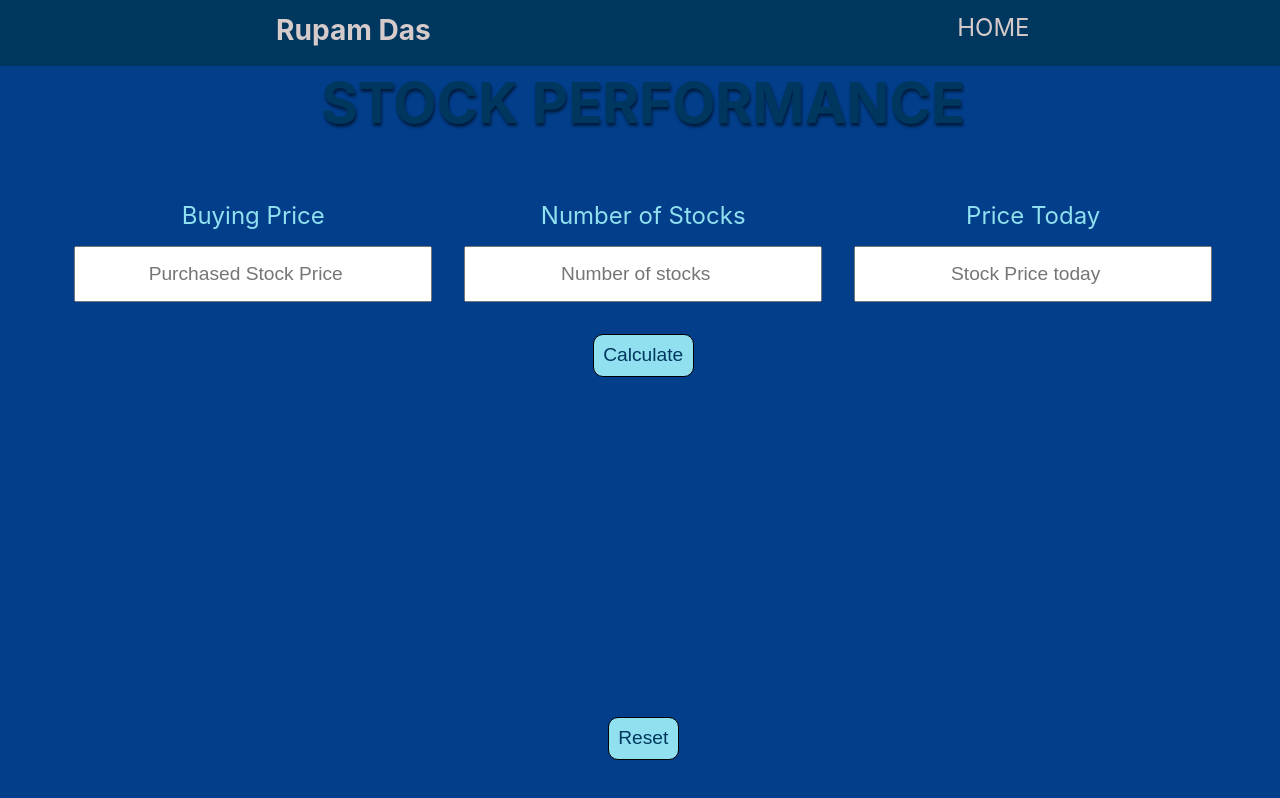
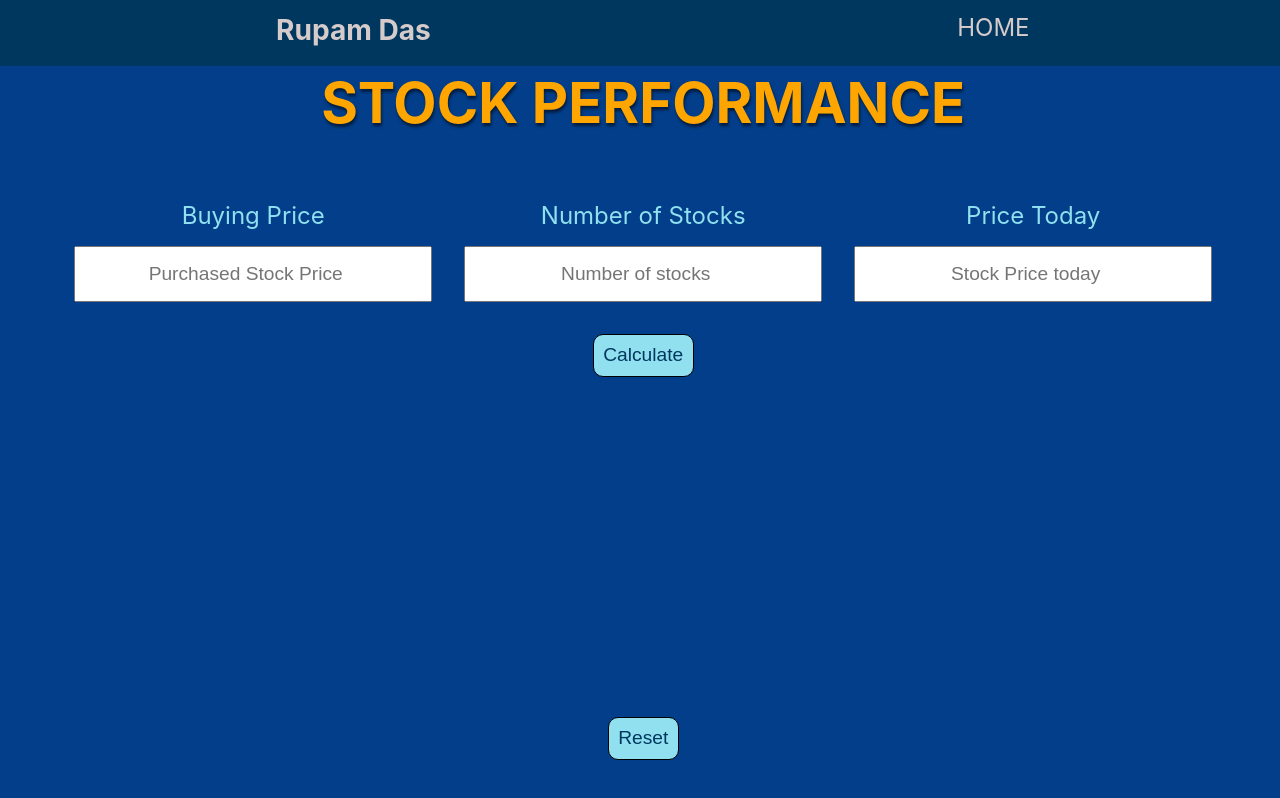
Before and after one commit to Rupamdas832/SmallApps, a React (Create React App) app: page /profitloss in a window 1280 px wide. Shown: the top 798 px of the page. Built offline with nearby package versions, Linux system fonts and the light colour scheme.

Commit message:
profit color changed

```diff
--- a/src/Components/ProfitLoss.js
+++ b/src/Components/ProfitLoss.js
@@ -38,7 +38,7 @@ function ProfitLoss() {
     }
     return (
         <div className="profitLoss" style={{backgroundColor: `${negative}`}}>
-        <Heading title="Stock Performance" color="golden"/>
+        <Heading title="Stock Performance" color="orange"/>
             <form className="profitForm">
                 <div className="profitSubInput">
                     <label className="profitInputLabel">Buying Price</label>
```
Also changed, not shown: 1 other file (tests, documents, lock files or other folders).
